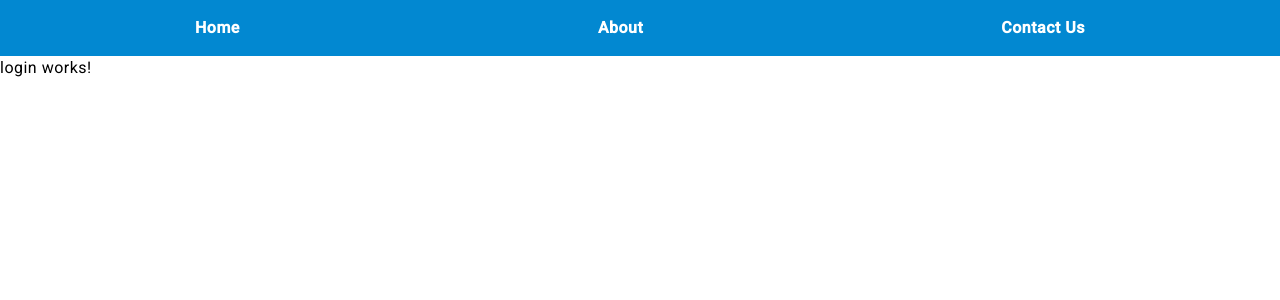
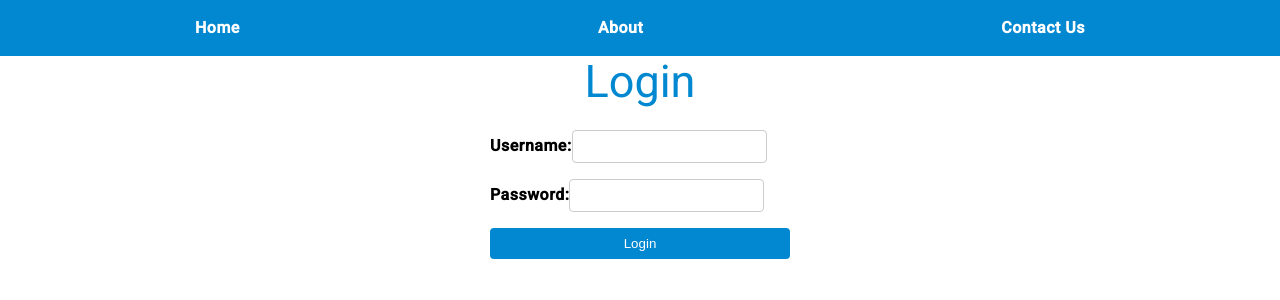
Before and after one commit to minnukota381/Fish-Pond-Monitoring-UI, an Angular app: page /login in a window 1280 px wide. Shown: the top 300 px of the page. Built offline with nearby package versions, Linux system fonts and the light colour scheme.

Commit message:
"Added FormsModule to app.module, created login component with HTML, CSS, and TS files, and removed unused material modules and animation providers."

```diff
--- a/src/app/app.module.ts
+++ b/src/app/app.module.ts
@@ -1,9 +1,9 @@
 import { NgModule } from '@angular/core';
 import { BrowserModule, provideClientHydration } from '@angular/platform-browser';
 import { AppRoutingModule } from './app-routing.module';
+import { FormsModule } from '@angular/forms';  // Import FormsModule
+
 import { AppComponent } from './app.component';
-
-// Components
 import { HomeComponent } from './home/home.component';
 import { LoginComponent } from './login/login.component';
 import { RegisterComponent } from './register/register.component';
@@ -12,10 +12,6 @@ import { PondManagementComponent } from './pond-management/pond-management.compo
 import { SensorDetailsComponent } from './sensor-details/sensor-details.component';
 import { AboutComponent } from './about/about.component';
 import { ContactComponent } from './contact/contact.component';
-
-import { MatCardModule } from '@angular/material/card';
-import { MatButtonModule } from '@angular/material/button';
-import { provideAnimationsAsync } from '@angular/platform-browser/animations/async';
 
 @NgModule({
   declarations: [
@@ -32,13 +28,10 @@ import { provideAnimationsAsync } from '@angular/platform-browser/animations/asy
   imports: [
     BrowserModule,
     AppRoutingModule,
-    MatCardModule,
-    MatButtonModule
+    FormsModule  // Add FormsModule here
   ],
   providers: [
-    provideClientHydration(),
-    provideAnimationsAsync()
-
+    provideClientHydration()
   ],
   bootstrap: [AppComponent]
 })
--- a/src/app/login/login.component.css
+++ b/src/app/login/login.component.css
@@ -0,0 +1,39 @@
+h2 {
+  color: #0288d1;
+  text-align: center;
+}
+
+form {
+  max-width: 300px;
+  margin: 0 auto;
+  display: flex;
+  flex-direction: column;
+}
+
+div {
+  margin-bottom: 1rem;
+}
+
+label {
+  margin-bottom: 0.5rem;
+  font-weight: bold;
+}
+
+input {
+  padding: 0.5rem;
+  border: 1px solid #ccc;
+  border-radius: 4px;
+}
+
+button {
+  padding: 0.5rem;
+  background-color: #0288d1;
+  color: white;
+  border: none;
+  border-radius: 4px;
+  cursor: pointer;
+}
+
+button:hover {
+  background-color: #0277bd;
+}
--- a/src/app/login/login.component.html
+++ b/src/app/login/login.component.html
@@ -1 +1,14 @@
-<p>login works!</p>
+<div class="login-container">
+  <h2>Login</h2>
+  <form (ngSubmit)="onLogin()">
+    <div>
+      <label for="username">Username:</label>
+      <input type="text" id="username" [(ngModel)]="username" name="username" required />
+    </div>
+    <div>
+      <label for="password">Password:</label>
+      <input type="password" id="password" [(ngModel)]="password" name="password" required />
+    </div>
+    <button type="submit">Login</button>
+  </form>
+</div>
--- a/src/app/login/login.component.ts
+++ b/src/app/login/login.component.ts
@@ -1,10 +1,25 @@
 import { Component } from '@angular/core';
+import { Router } from '@angular/router';
 
 @Component({
   selector: 'app-login',
   templateUrl: './login.component.html',
-  styleUrl: './login.component.css'
+  styleUrls: ['./login.component.css']
 })
 export class LoginComponent {
+  username: string = '';
+  password: string = '';
 
+  predefinedUsername: string = 'admin';
+  predefinedPassword: string = 'password123';
+
+  constructor(private router: Router) {}
+
+  onLogin(): void {
+    if (this.username === this.predefinedUsername && this.password === this.predefinedPassword) {
+      this.router.navigate(['/pond-management']);
+    } else {
+      alert('Invalid username or password!');
+    }
+  }
 }
```
